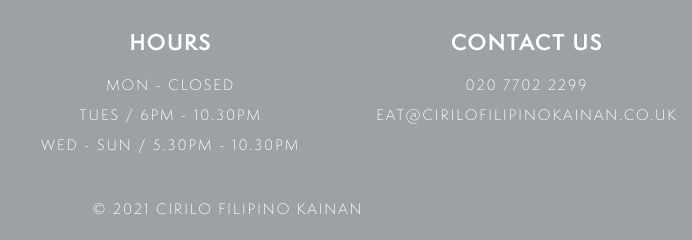
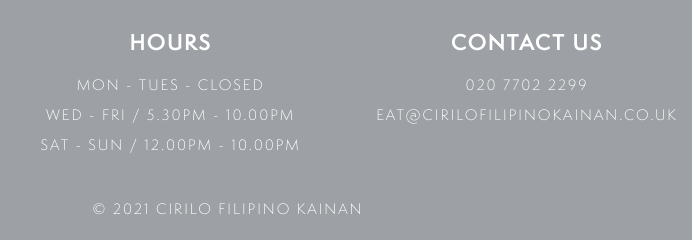
Before and after one commit to rachelleragasa/cirilo-filipino-kainan-web, a Gatsby site: page / in a window 1280 px wide. Shown: the part 3463-3703 px from the top of the page, 412-1104 px from the left. Built offline with nearby package versions, Linux system fonts and the light colour scheme; Gatsby itself is replaced by a stand-in of ours.

Commit message:
chore: update menu and opening hours

```diff
--- a/src/components/footer.js
+++ b/src/components/footer.js
@@ -18,11 +18,11 @@ const Footer = () => (
       <FooterColumn>
         <h3>Hours</h3>
         <p>
-          Mon - closed
+          Mon - Tues - closed
           <br />
-          Tues / 6pm - 10.30pm
+          Wed - Fri / 5.30pm - 10.00pm
           <br />
-          Wed - Sun / 5.30pm - 10.30pm
+          Sat - Sun / 12.00pm - 10.00pm
         </p>
       </FooterColumn>
       <FooterColumn>
--- a/src/pages/index.js
+++ b/src/pages/index.js
@@ -2,7 +2,7 @@ import React from "react"
 import styled from "styled-components"
 import Layout from "../components/layout"
 import SEO from "../components/seo"
-import MenuLink from "../assets/menu/food-and-drinks.pdf"
+import MenuLink from "../assets/menu/menu.pdf"
 import food from "../images/pouring-sauce.jpg"
 import food2 from "../images/stick-balls.jpg"
 
```
Also changed, not shown: 1 other file.
